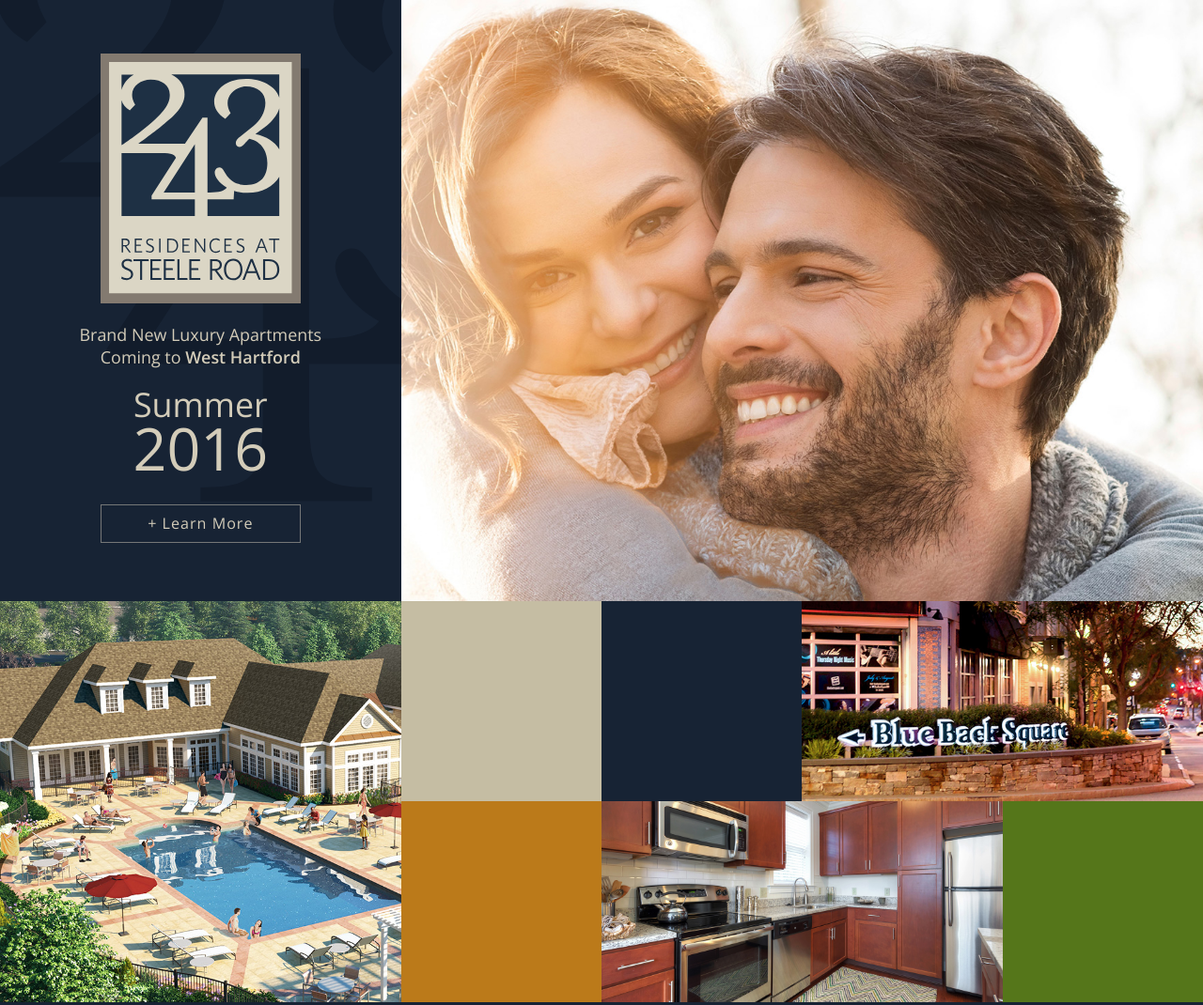
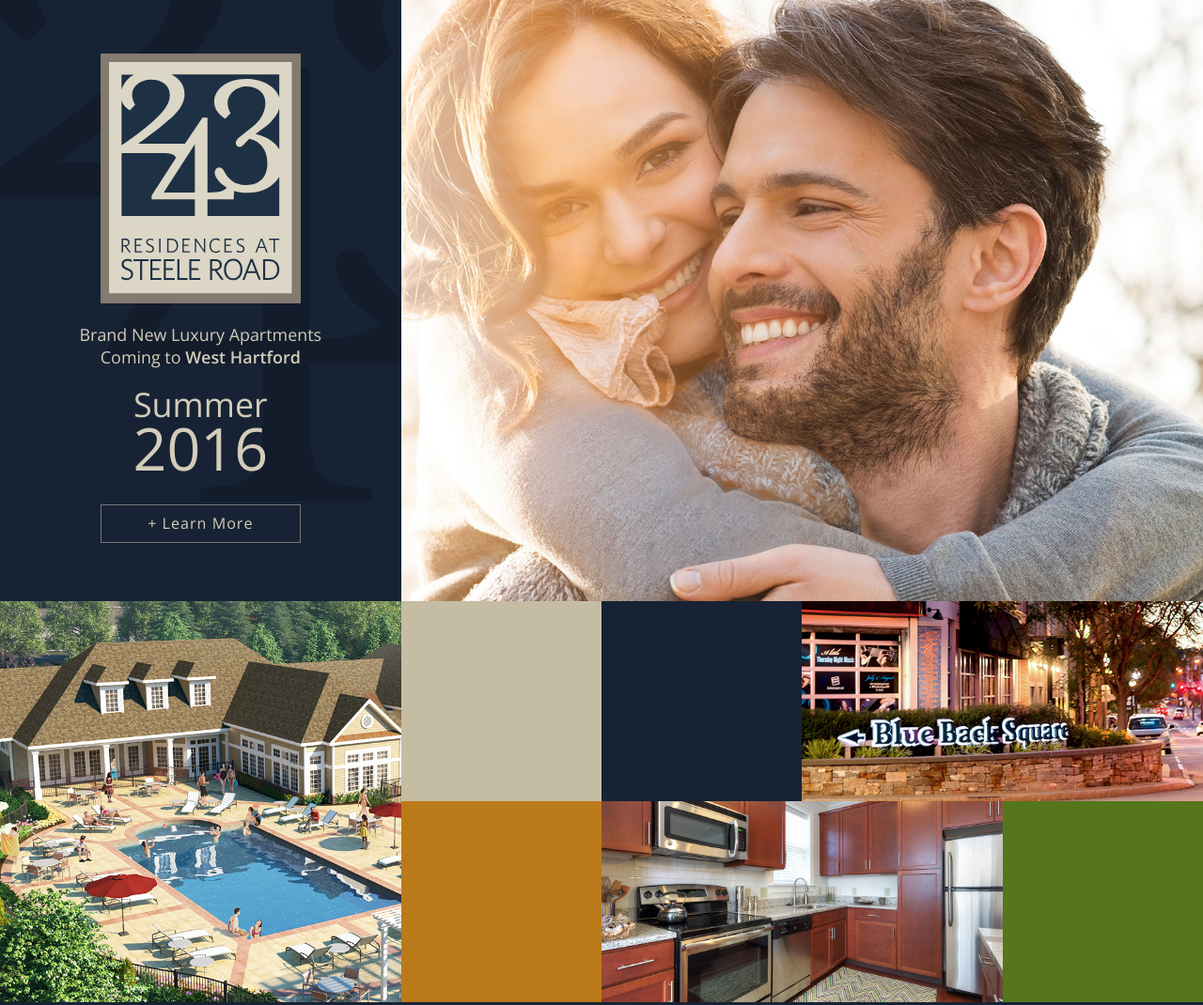
Before and after one commit to primarydesign/steele-road, a website: page app/index.html in a window 1280 px wide. Shown: the top 1070 px of the page at 94% size. Drawn offline with nearby package versions, Linux system fonts and the light colour scheme.

Commit message:
Resolve background image cropping.

```diff
--- a/src/scss/index.scss
+++ b/src/scss/index.scss
@@ -80,7 +80,7 @@ input:focus { outline: none; }
 /***************
   MAIN HEADER
 ***************/
-.st-main { font-size: 0; }
+.st-main { position: relative; font-size: 0; }
 .st-header {
   display: flex;
   flex-flow: column wrap;
@@ -391,34 +391,6 @@ CONTACT FORM
   font-size: .8rem;
   text-transform: uppercase;
 }
-@-moz-document url-prefix() {
-  .st-row { position: relative; }
-  .st-main:before, .st-featurette--img:before {
-    content: '';
-    height: 100%;
-    position: absolute;
-    top: 0;
-    width: calc(100% - (100% / 3);
-    background: red;
-    background-position: center;
-    background-repeat: no-repeat;
-    background-size: cover;
-  }
-  .st-main:before {
-    // position: relative;
-    background-image: url('../img/young-couple-outdoors.jpg');
-    background-size: 100% 100%;
-    right: 0;
-    width: 100%;
-  }
-}
-@media #{$medium-large} {
-  @-moz-document url-prefix() {
-    .st-main:before {
-      width: calc(100% - (100% / 3);
-    }
-  }
-}
 
 [class*="st-featurette__"] {
   position: relative;
@@ -474,7 +446,6 @@ CONTACT FORM
   transform: translate(0,0);
   width: calc(200%/3);
   z-index: 0;
-  background: red;
   background-image: url('../img/young-couple-outdoors.jpg');
   background-clip: content-box;
   background-position: center;
```
Also changed, not shown: app/assets/css/index.css.
